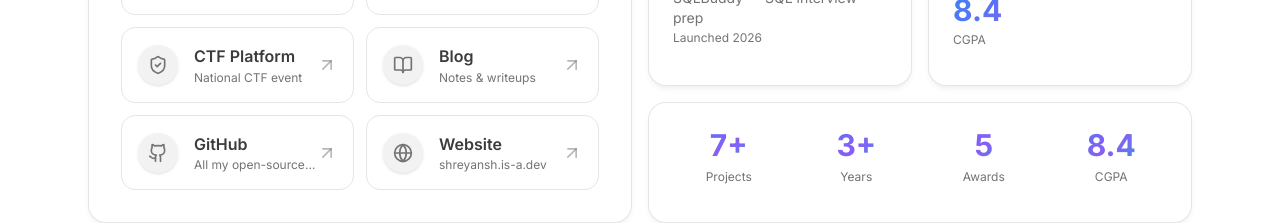
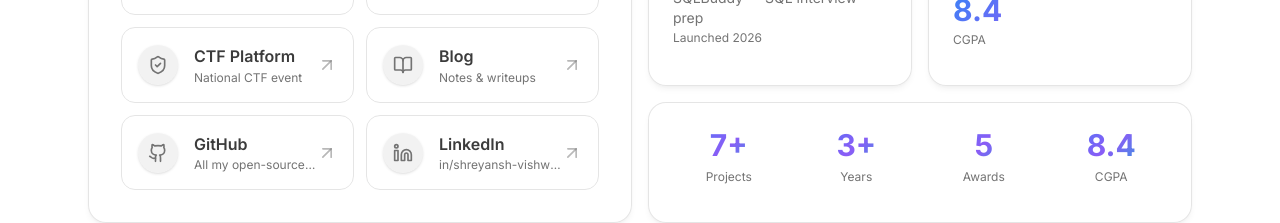
Before and after one commit to ShreyanshVishwakarma/portfolio, a Next.js app: page / in a window 1280 px wide. Shown: the part 1180-1403 px from the top of the page. Built offline with nearby package versions, Linux system fonts and the light colour scheme.

Commit message:
fix: replace self-referencing website link with LinkedIn in quick links

```diff
--- a/app/page.tsx
+++ b/app/page.tsx
@@ -26,7 +26,6 @@ import {
   Terminal,
   Layers,
   Twitter,
-  Globe,
   BookOpen,
   Database,
   MessageSquare,
@@ -255,10 +254,10 @@ const quickLinks = [
     icon: Github,
   },
   {
-    label: "Website",
-    description: "shreyansh.is-a.dev",
-    href: "https://shreyansh.is-a.dev/",
-    icon: Globe,
+    label: "LinkedIn",
+    description: "in/shreyansh-vishwakarma",
+    href: "https://www.linkedin.com/in/shreyansh-vishwakarma-63a853296/",
+    icon: Linkedin,
   },
 ];
 
```
